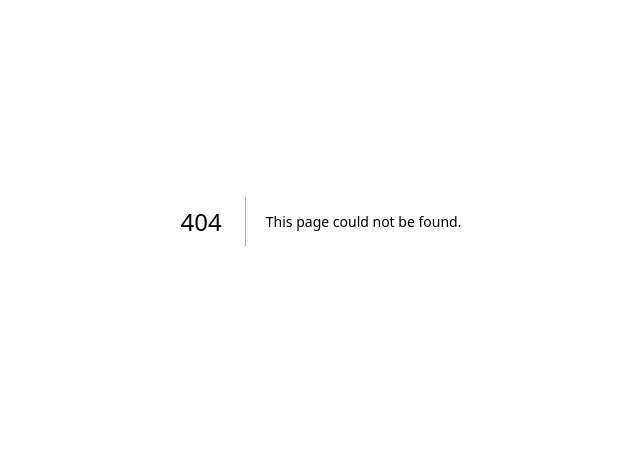
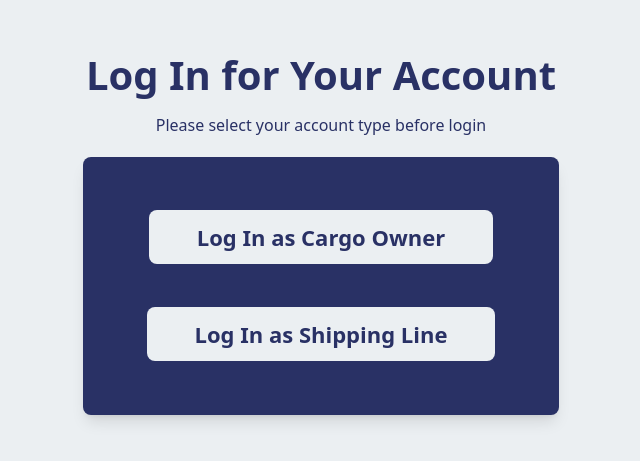
Before and after one commit to blockchain-dteti/blockchaindemo-frontend, a Next.js app in the folder project/: page /landing in a window 1280 px wide. Before the commit this address had no page. Shown: the part 179-640 px from the top of the page, without its empty margins (319-959 px from the left). Built offline with nearby package versions, Linux system fonts and the light colour scheme.

Commit message:
feat: add landing page

```diff
--- a/project/package.json
+++ b/project/package.json
@@ -18,6 +18,7 @@
     "react": "18.2.0",
     "react-dom": "18.2.0",
     "react-icons": "^4.7.1",
+    "react-router-dom": "^6.8.1",
     "react-scroll": "^1.8.9",
     "react-toastify": "^9.1.1"
   },
--- /dev/null
+++ b/project/pages/landing/index.js
@@ -0,0 +1,25 @@
+import React from 'react';
+import Link from 'next/link';
+
+export default function index() {
+  return (
+    <div className='w-screen h-screen bg-[#EBEFF2]'>
+        <div className='flex items-center justify-center py-56'>
+            <div className='max-w-xl w-full'>
+                <p className="text-[40px] text-[#293165] text-center font-bold mb-2">Log In for Your Account</p>
+                <p className="text-[16px] text-[#293165] text-center mb-5">Please select your account type before login</p>
+                <div className='flex items-center justify-center'>
+                    <div className="block px-16 py-16 rounded-lg shadow-lg bg-[#293165] items-center text-center space-y-16">
+                        <div>
+                            <Link className='text-[22px] text-[#293165] font-bold bg-[#EBEFF2] py-3 px-12 rounded-lg transition ease-in-out delay-50 hover:-translate-y-1 hover:scale-[1.005] hover:bg-sky-200 duration-300 mb-5' href="/cargo-owner/login">Log In as Cargo Owner</Link>
+                        </div>
+                        <div>
+                            <Link className='text-[22px] text-[#293165] font-bold bg-[#EBEFF2] py-3 px-12 rounded-lg transition ease-in-out delay-50 hover:-translate-y-1 hover:scale-[1.005] hover:bg-sky-200 duration-300 mb-5' href="/shipping-line/login">Log In as Shipping Line</Link>
+                        </div>
+                    </div>
+                </div>
+            </div>
+        </div>
+    </div>
+  )
+}
```
Also changed, not shown: 2 other files (tests, documents, lock files or other folders).
